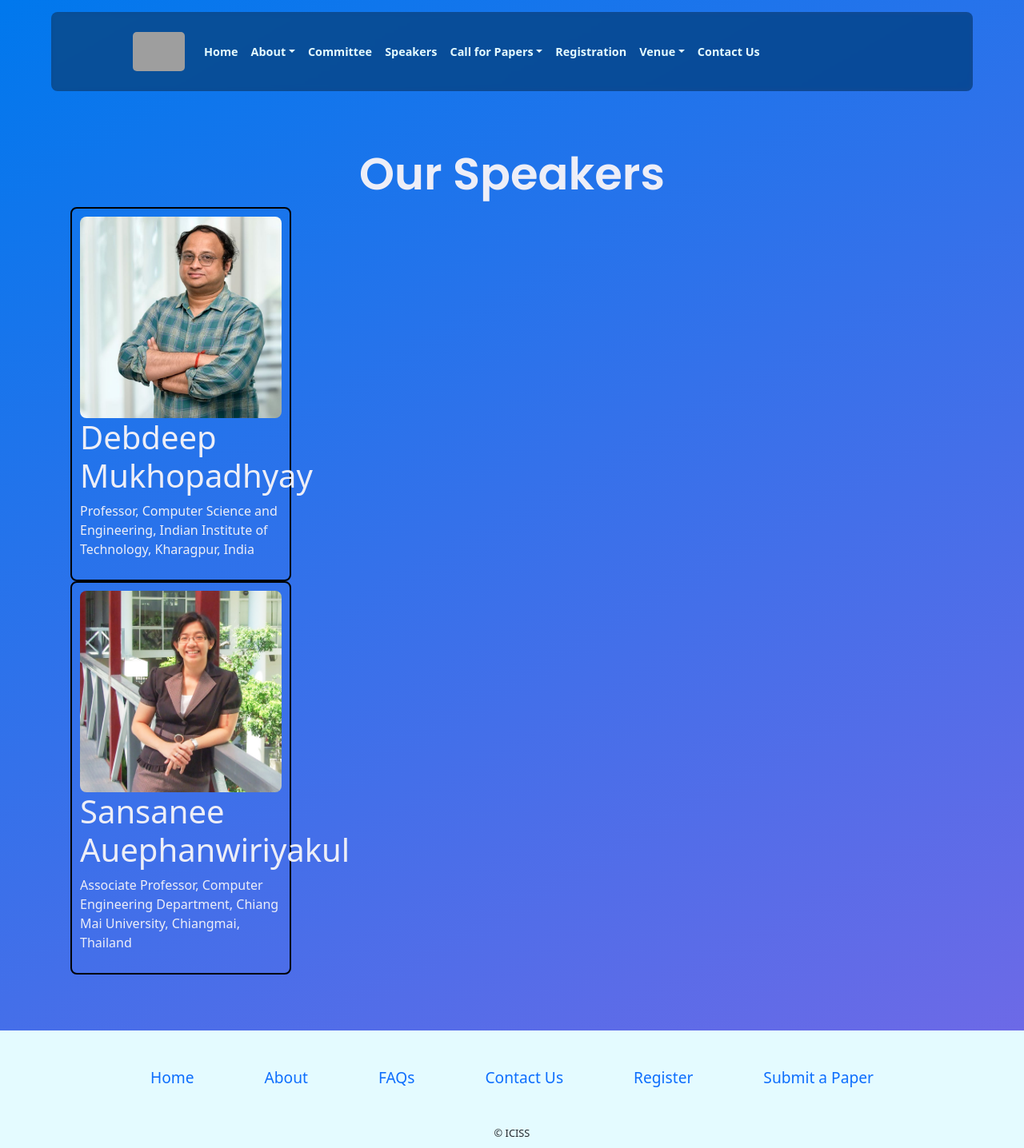
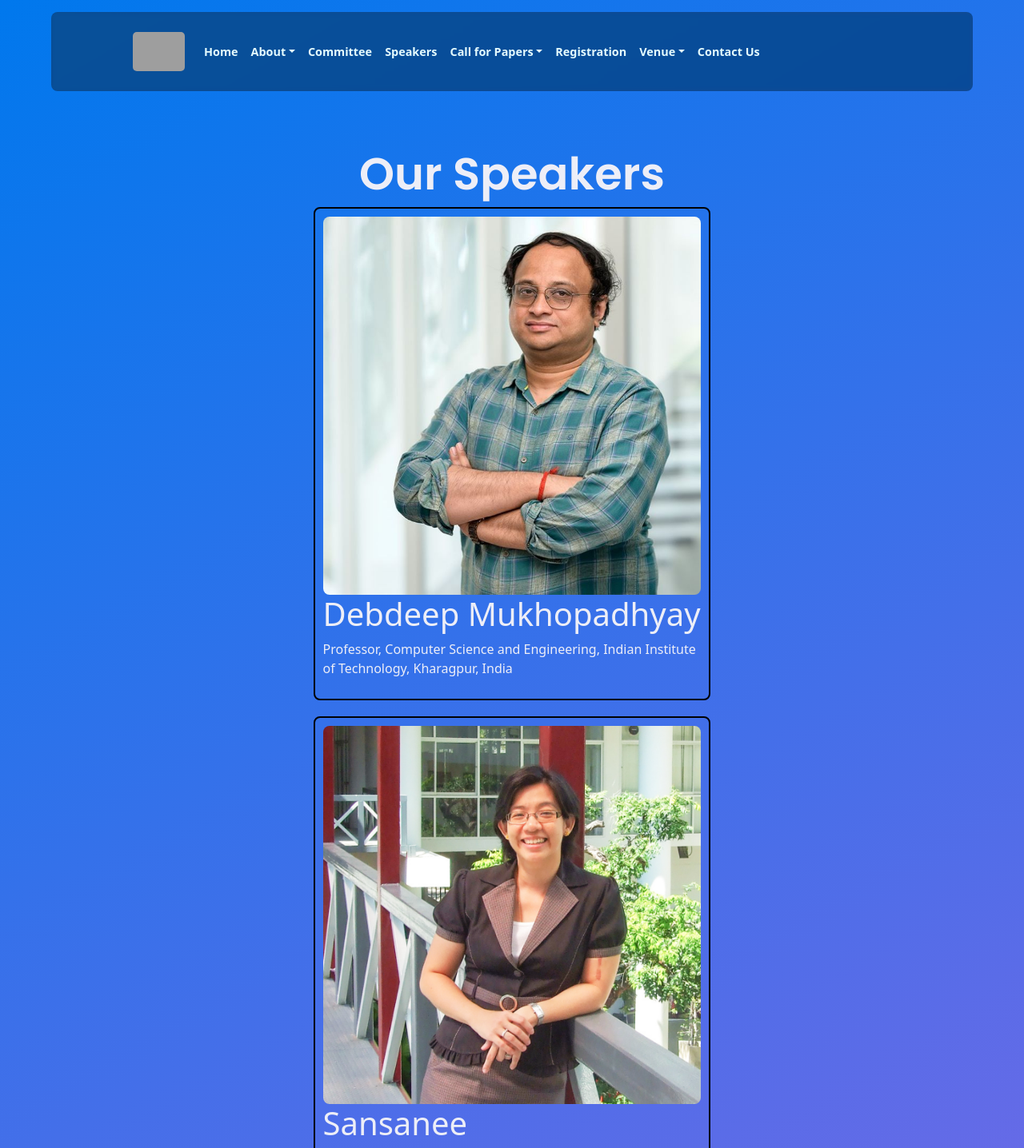
Before and after one commit to techlism/ICISS-2024-Website, a React (Create React App) app: page /speakers in a window 1280 px wide. Shown: the top 1436 px of the page at 80% size. Built offline with nearby package versions, Linux system fonts and the light colour scheme; grey boxes are pictures that could not be loaded; a web font is replaced by a local one.

Commit message:
fixed alignment of the speakerpage

```diff
--- a/src/components/pages/SpeakersPage.jsx
+++ b/src/components/pages/SpeakersPage.jsx
@@ -7,8 +7,8 @@ const SpeakersPage = ()=>{
         <div className={styling['main-speakerpage']}>
             <div className={styling.professors}>
                 <h1 className={styling.heading}>Our Speakers</h1>
-                <div style={{color : '#EDEEF7', alignItems:'center'}}>
-                    <div style={{ width: '25%', padding: '10px' , border : 'solid 2px black', borderRadius : '8px', marginRight : '5px'}}>
+                <div style={{color : '#EDEEF7', display: 'flex', flexDirection : 'column', alignItems:'center'}}>
+                    <div style={{ width: '45%', padding: '10px' , border : 'solid 2px black', borderRadius : '8px', marginBottom : '20px'}}>
                         <img
                             src="/speaker01.jpg"
                             alt="Debdeep Mukhopadhyay Image"
@@ -20,7 +20,7 @@ const SpeakersPage = ()=>{
                             Technology, Kharagpur, India
                         </p>
                     </div>
-                    <div style={{ width: '25%', padding: '10px' ,border : 'solid 2px black', borderRadius : '8px'}}>
+                    <div style={{ width: '45%', padding: '10px' ,border : 'solid 2px black', borderRadius : '8px'}}>
                         <img
                             src="/speaker02.png"
                             alt="Sansanee Auephanwiriyakul Image"
```
